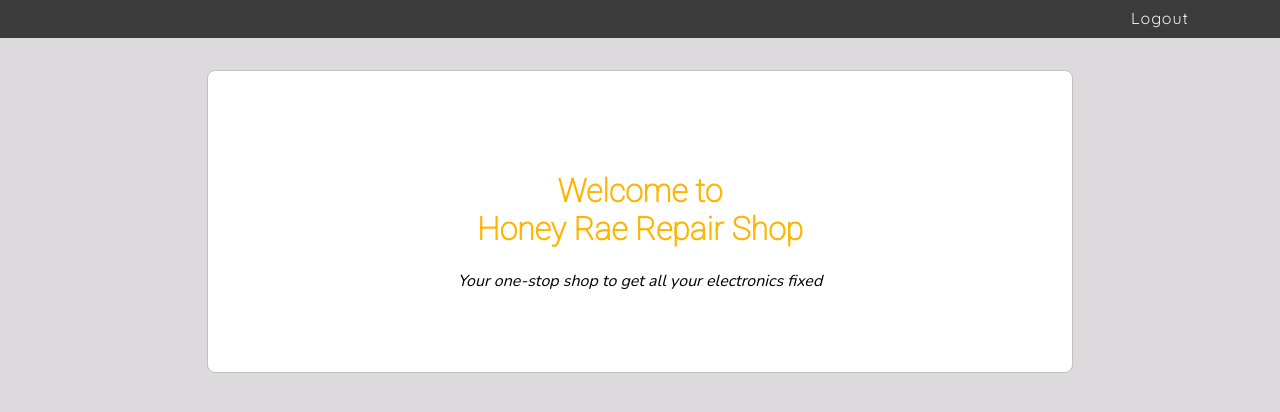
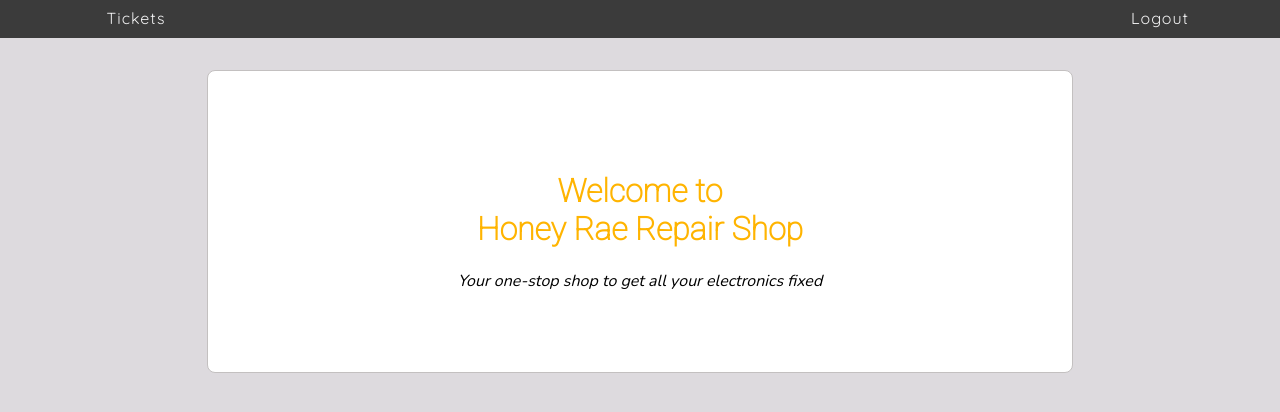
Before and after one commit to EricMartinez007/Honey-Rae-Repairs-React, a React (Vite) app: page / in a window 1280 px wide. Shown: the top 412 px of the page. Built offline with nearby package versions, Linux system fonts and the light colour scheme; sample sign-in values are in the browser's storage.

Commit message:
Added tickets to navbar in customer view and code to only show the current users tickets for customers

```diff
--- a/src/components/nav/CustomerNav.jsx
+++ b/src/components/nav/CustomerNav.jsx
@@ -6,6 +6,9 @@ export const CustomerNav = () => {
 
     return (
         <ul className="navbar">
+            <li className="navbar-item">
+                <Link className="navbar-link" to="/tickets">Tickets</Link>
+            </li>
             {localStorage.getItem("honey_user") ? (
                 <li className="navbar-item navbar-logout">
                     <Link
--- a/src/components/tickets/TicketList.jsx
+++ b/src/components/tickets/TicketList.jsx
@@ -12,13 +12,19 @@ export const TicketList = ({ currentUser }) => {
 
     const getAndSetTickets = () => {
         getAllTickets().then(ticketsArray => {
-            setAllTickets(ticketsArray)
+            if (currentUser.isStaff){
+                setAllTickets(ticketsArray)
+            } else {
+                const customerTickets = ticketsArray.filter(ticket => ticket.userId === currentUser.id)
+                setAllTickets(customerTickets)
+            }
+
         })
     }
 
     useEffect(() => {
         getAndSetTickets()
-    }, []) // Only runs on initial render of component
+    }, [currentUser]) // Only runs on initial render of component
 
     useEffect(() => {
         if (showEmergencyOnly){
--- a/src/views/CustomerViews.jsx
+++ b/src/views/CustomerViews.jsx
@@ -1,8 +1,9 @@
 import { Outlet, Route, Routes } from "react-router-dom"
 import { Welcome } from "../components/welcome/Welcome"
 import { CustomerNav } from "../components/nav/CustomerNav"
+import { TicketList } from "../components/tickets/TicketList"
 
-export const CustomerViews = () => {
+export const CustomerViews = ({ currentUser }) => {
     return (
         <Routes>
             <Route
@@ -15,6 +16,7 @@ export const CustomerViews = () => {
                 }
             >
                 <Route index element={<Welcome />} />
+                <Route path="tickets" element={<TicketList currentUser={currentUser}/>} />
             </Route>
         </Routes>
     )
```
